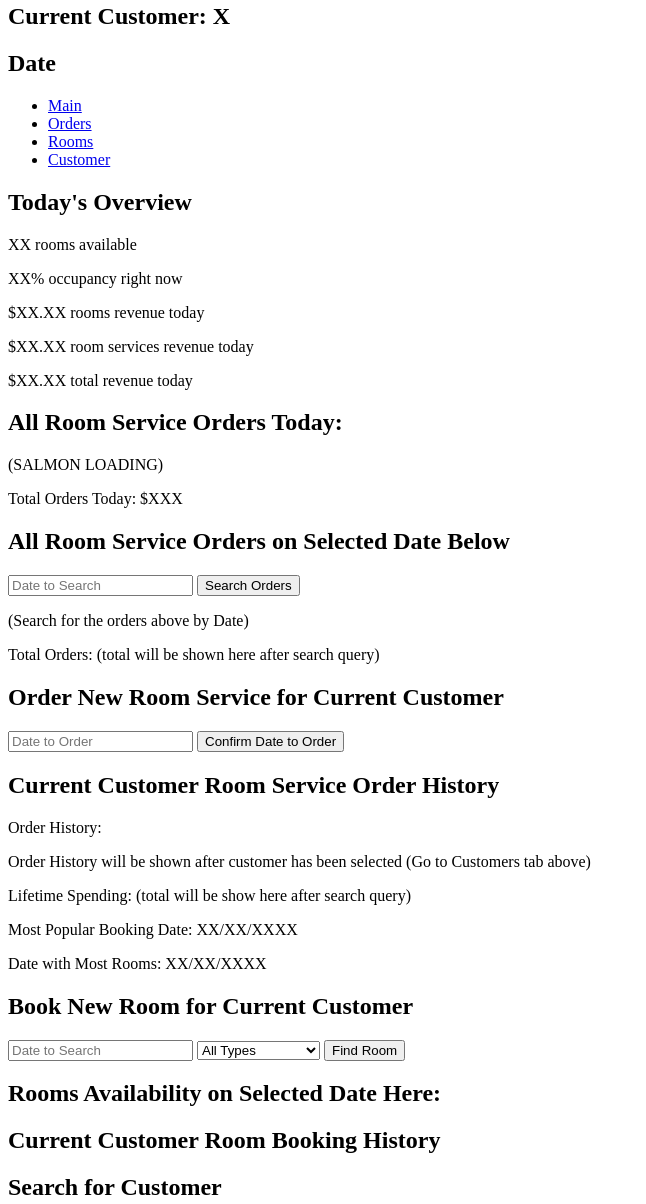
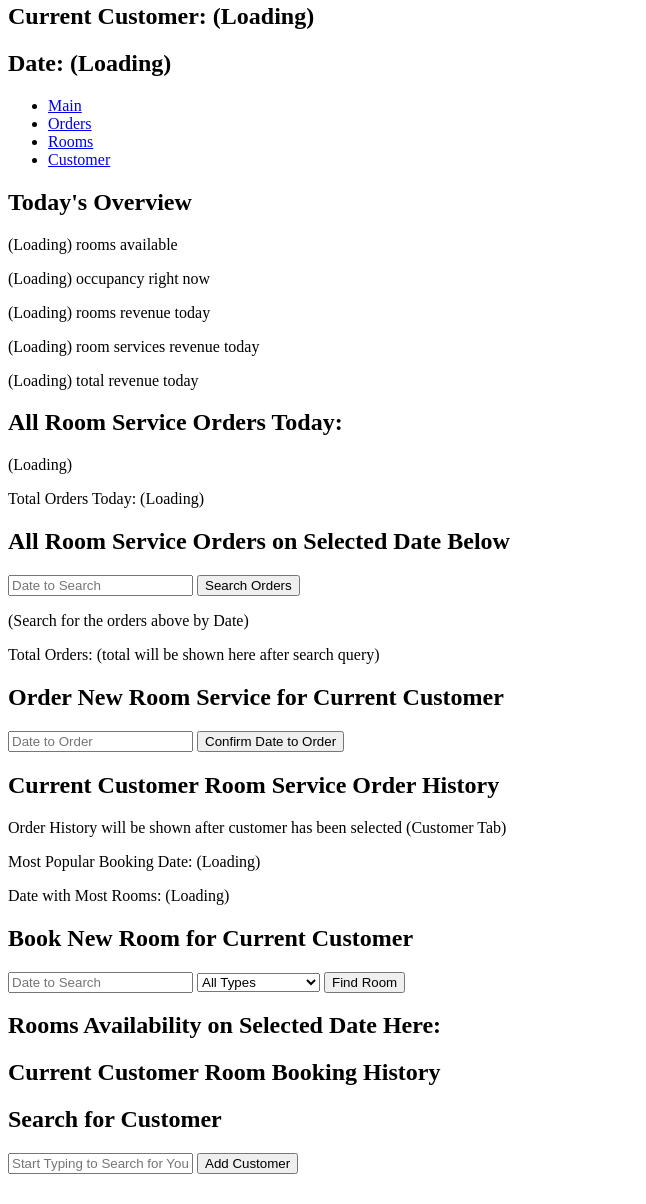
Before and after one commit to peeratmac/overlook, a website: page src/index.html in a window 1280 px wide. Shown: the part 77-1281 px from the top of the page, without its empty margins (0-646 px from the left). Drawn offline with Linux system fonts and the light colour scheme.

Commit message:
Minor fix to HTML to show that data is processing/loading (while the fetch is going on)

```diff
--- a/src/index.html
+++ b/src/index.html
@@ -11,9 +11,9 @@
     <header>
       <h1 class="header__title">Overlook Hotel</h1>
       <h2 class="header__customer-name">
-        Current Customer: <span class="customer-name">X</span>
+        Current Customer: <span class="customer-name">(Loading)</span>
       </h2>
-      <h2><span class="header__date">Date</span></h2>
+      <h2><span class="header__date">Date: (Loading)</span></h2>
     </header>
     <main>
       <section></section>
@@ -28,19 +28,19 @@
           <div id="main-tab">
             <container class="today-overview-container">
               <h2><span class="today-overview">Today's Overview</span></h2>
-              <p class="total-rooms-available">XX rooms available</p>
-              <p class="occupancy-percentage">XX% occupancy right now</p>
-              <p class="room-revenue">$XX.XX rooms revenue today</p>
+              <p class="total-rooms-available">(Loading) rooms available</p>
+              <p class="occupancy-percentage">(Loading) occupancy right now</p>
+              <p class="room-revenue">(Loading) rooms revenue today</p>
               <p class="room-service-revenue">
-                $XX.XX room services revenue today
+                (Loading) room services revenue today
               </p>
-              <p class="total-revenue">$XX.XX total revenue today</p>
+              <p class="total-revenue">(Loading) total revenue today</p>
             </container>
           </div>
           <div id="orders-tab">
             <h2 class="all-orders-today">All Room Service Orders Today:</h2>
-            <p class="all-orders-today-list">(SALMON LOADING)</p>
-            <p class="order-spending">Total Orders Today: $XXX</p>
+            <p class="all-orders-today-list">(Loading)</p>
+            <p class="order-spending">Total Orders Today: (Loading)</p>
             <h2 class="all-orders-list">
               All Room Service Orders on
               <span class="selected-date-orders">Selected Date</span> Below
@@ -79,20 +79,17 @@
               Order History
             </h2>
             <p class="newly-food-orders"></p>
-            <p class="order-history">Order History:</p>
             <section class="order-history-list">
-              Order History will be shown after customer has been selected (Go
-              to Customers tab above)
+              Order History will be shown after customer has been selected
+              (Customer Tab)
             </section>
-            <p class="lifetime-order-spending">
-              Lifetime Spending: (total will be show here after search query)
-            </p>
+            <p class="lifetime-order-spending"></p>
           </div>
           <div id="rooms-tab">
             <p class="most-popular-date">
-              Most Popular Booking Date: XX/XX/XXXX
+              Most Popular Booking Date: (Loading)
             </p>
-            <p class="date-with-most-rooms">Date with Most Rooms: XX/XX/XXXX</p>
+            <p class="date-with-most-rooms">Date with Most Rooms: (Loading)</p>
             <h2>
               Book New Room for
               <span class="customer-span">Current Customer</span>
```
